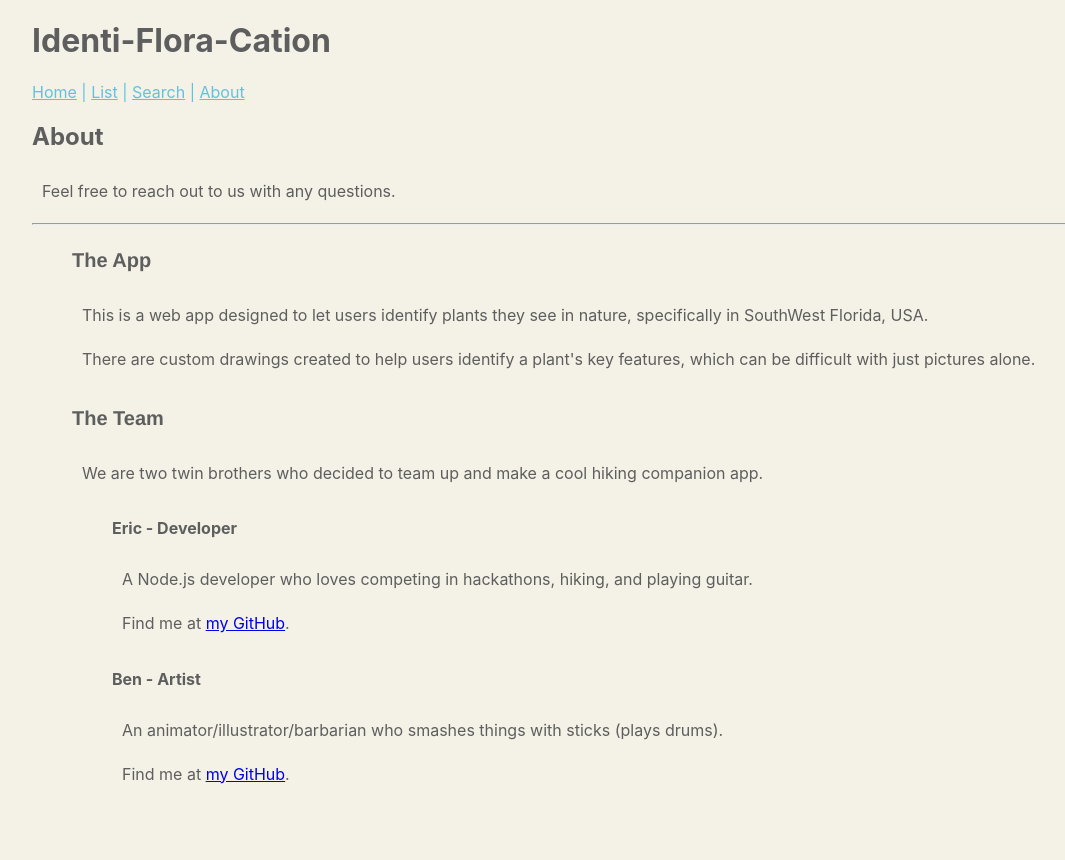
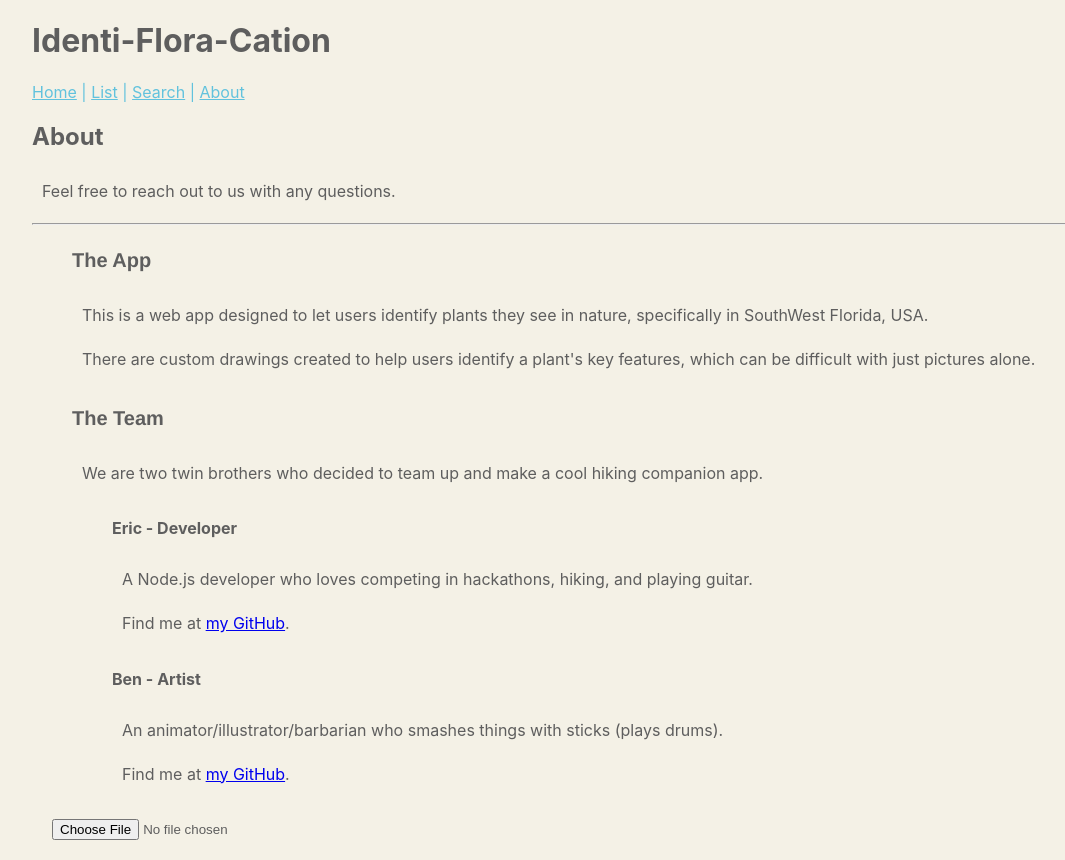
Before and after one commit to cireneirbo/identi-flora-cation, a React (Create React App) app in the folder client/: page /about in a window 1280 px wide. Shown: the whole page, without its empty margins (28-1093 px from the left). Before the commit the page ends 818 px from the top, so only its background shows below. Built offline with nearby package versions, Linux system fonts and the light colour scheme.

Commit message:
Add convertbase64 component to about

```diff
--- a/client/src/components/About.js
+++ b/client/src/components/About.js
@@ -1,4 +1,5 @@
 import React from 'react';
+import ConvertBase64 from './ConvertBase64';
 
 function About() {
 
@@ -35,6 +36,8 @@ function About() {
           </ul>
 
         </ul>
+
+        <ConvertBase64 />
       </div>
 
     );
```
